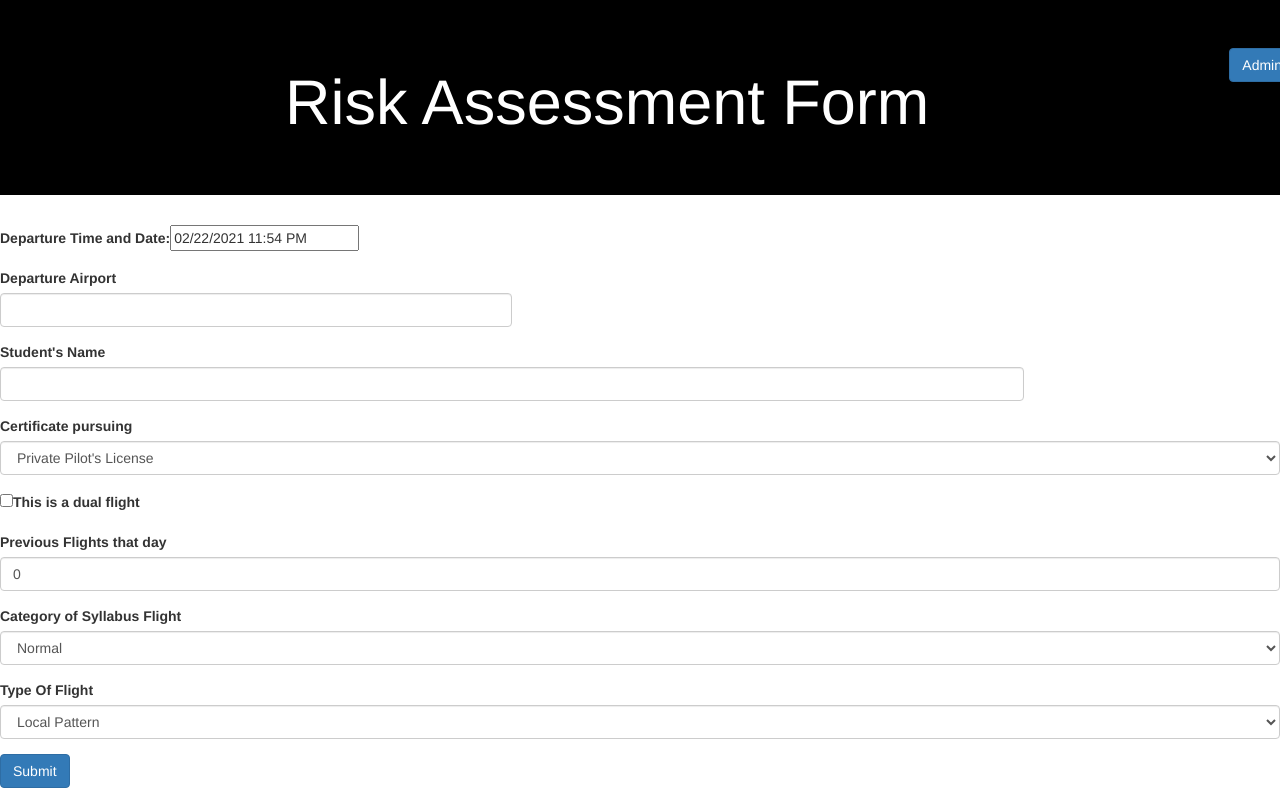
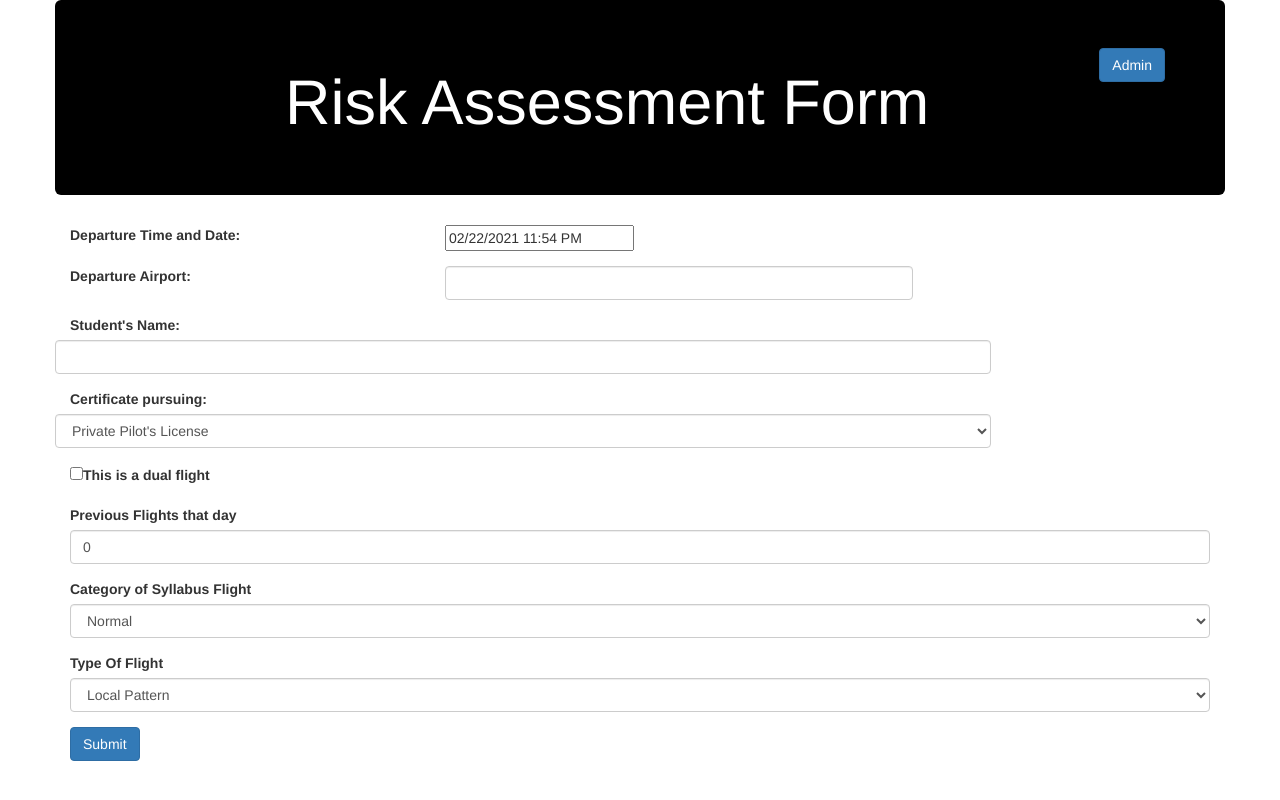
Before and after one commit to mfreilly98/Flight-Risk-Assessment-Frontend, a React (Create React App) app: page / in a window 1280 px wide. Built offline with nearby package versions, Linux system fonts and the light colour scheme.

Commit message:
Began reformatting input fields.

```diff
--- a/src/App.js
+++ b/src/App.js
@@ -10,8 +10,8 @@ function App() {
         <div className="App">
             <Router>
                 <Switch>
-            <Route exact path="/" component={RiskAssessmentForm} />
-						<Route exact path="/AdminPanel" component={AdminPanel} />
+                    <Route exact path="/" component={RiskAssessmentForm}/>
+                    <Route exact path="/AdminPanel" component={AdminPanel}/>
                 </Switch>
             </Router>
         </div>
--- a/src/components/RiskAssessmentForm.js
+++ b/src/components/RiskAssessmentForm.js
@@ -2,7 +2,7 @@ import React, { useState } from 'react';
 import FlightDutyFormInput from "./FlightDutyFormInput";
 import TypeOfFlightFormInput from "./TypeOfFlightFormInput";
 import './../stylesheets/RiskAssessmentForm.css';
-import {Button, Row, Col, Form, Jumbotron} from 'react-bootstrap';
+import {Button, Row, Col, Form, Jumbotron, Container} from 'react-bootstrap';
 import {Link} from "react-router-dom";
 import DatePicker from 'react-datepicker';
 
@@ -46,7 +46,7 @@ function RiskAssessmentForm() {
         console.log("---------------------------------------------")
     }
     return (
-        <>
+        <Container>
             <Row>
                 <Col>
                     <Jumbotron fluid className="jumbo">
@@ -56,9 +56,8 @@ function RiskAssessmentForm() {
                 </Col>
             </Row>
             <Form>
-                <Form.Row>
-                    <Form.Group as={Col} controlId="departureDateAndTime">
-                        <Form.Label className="mr-3">Departure Time and Date: </Form.Label>
+                <Form.Group as={Row} controlId="departureDateAndTime">
+                    <Form.Label column md="4" className="align-right">Departure Time and Date: </Form.Label>
                     <DatePicker
                         selected={departureTime}
                         onChange={date => setDepartureTime(date)}
@@ -67,38 +66,33 @@ function RiskAssessmentForm() {
                         timeFormat="HH:mm"
                         showTimeInput
                         minDate={(new Date())}
+                        column md="8"
+                        className="float-left w-100"
                     />
                 </Form.Group>
-                </Form.Row>
-
-                <Form.Row>
-                    <Form.Group as={Col} controlId="departureAirport">
-                        <Form.Label>Departure Airport</Form.Label>
+                <Form.Group as={Row} controlId="departureAirport">
+                    <Form.Label column md="4" className="float-right">Departure Airport: </Form.Label>
                     <Form.Control
                         type="text"
                         name="departure_airport"
                         onChange={e => setDepartureAirport(e.target.value)}
                         className="departureAirport"
+                        colum md="8"
                     />
                 </Form.Group>
-                </Form.Row>
-
-                <Form.Row>
-                    <Form.Group as={Col} controlId="studentName">
-                        <Form.Label>Student's Name</Form.Label>
+                <Form.Group as={Row} controlId="studentName">
+                    <Form.Label column md="4" className="float-right">Student's Name: </Form.Label>
                     <Form.Control
                         type="text"
                         name="student_name"
                         onChange={e => setStudentName(e.target.value)}
-                            className=" studentInfo"
+                        className=" studentInfo float-left"
+                        column md="8"
                     />
                 </Form.Group>
-                </Form.Row>
-
-                <Form.Row>
-                    <Form.Group as={Col} controlId="studentLevel">
-                        <Form.Label>Certificate pursuing</Form.Label> {/*There is probably a better way to phrase this*/}
-                        <Form.Control as="select" name="student_level" onChange={e => setStudentLevel(e.target.value)} value={studentLevel}>
+                <Form.Group as={Row} controlId="studentLevel">
+                    <Form.Label column md="4">Certificate pursuing: </Form.Label> {/*There is probably a better way to phrase this*/}
+                    <Form.Control as="select" column md="8" className="studentInfo" name="student_level" onChange={e => setStudentLevel(e.target.value)} value={studentLevel}>
                         <option value="private">Private Pilot's License</option>
                         <option value="instrument">Instrument Rating</option>
                         <option value="commercial">Commercial License</option>
@@ -107,7 +101,6 @@ function RiskAssessmentForm() {
                         <option value="other">Other</option>
                     </Form.Control>
                 </Form.Group>
-                </Form.Row>
 
                 <Form.Row>
                     <Form.Group id="dualFlight" as={Col}>
@@ -120,7 +113,7 @@ function RiskAssessmentForm() {
                 </Form.Row>
 
 
-
+                {/*TODO: Finish formatting*/}
                 <Form.Row>
                     <Form.Group as={Col} controlId="previousFlights">
                         <Form.Label>Previous Flights that day</Form.Label>
@@ -168,7 +161,7 @@ function RiskAssessmentForm() {
                 </Button>
             </Form>
 
-        </>
+        </Container>
     );
 }
 
```
Lines whose indentation alone changed are shown as unchanged.
